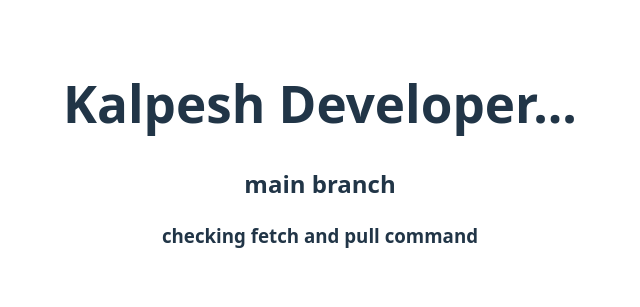
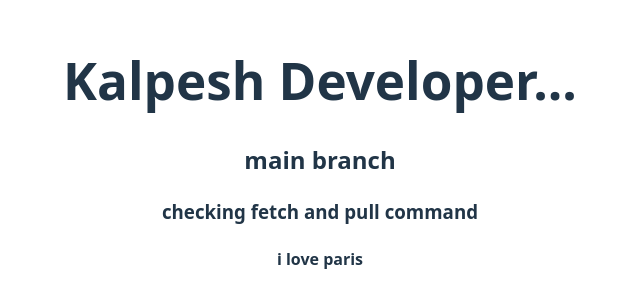
Before and after one commit to Kalpeshsr3/my-react-app, a React (Vite) app in the folder my-react-app/: page / in a window 1280 px wide. Shown: the part 245-552 px from the top of the page, without its empty margins (320-960 px from the left). Built offline with nearby package versions, Linux system fonts and the light colour scheme.

Commit message:
added love paris

```diff
--- a/my-react-app/src/App.jsx
+++ b/my-react-app/src/App.jsx
@@ -11,6 +11,7 @@ function App() {
         <h1>Kalpesh Developer...</h1>
         <h2>main branch</h2>
         <h3>checking fetch and pull command</h3>
+         <h4>i love paris</h4>
       </div>
 
     </>
```
